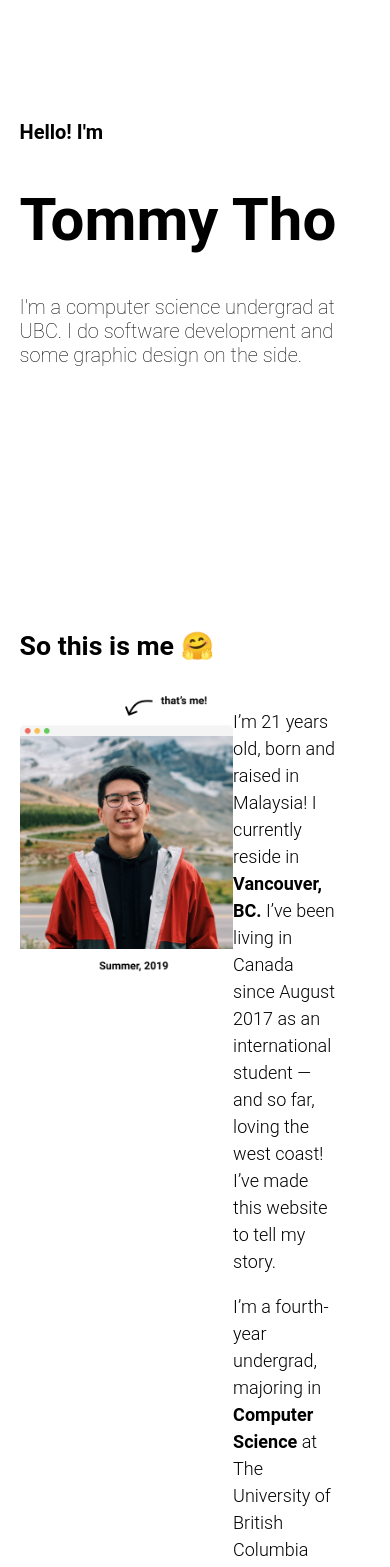
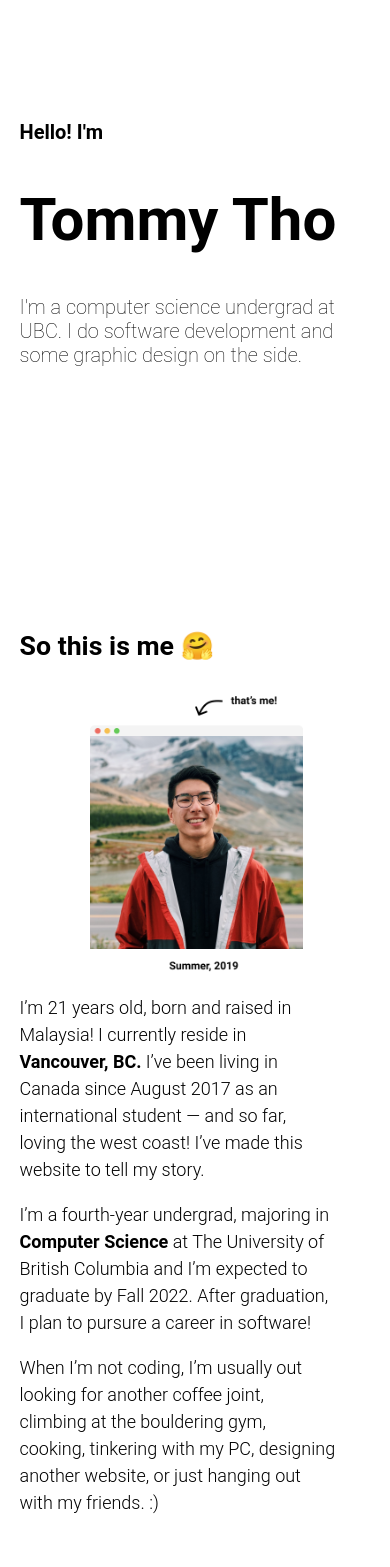
Before and after one commit to tommytwm/tommytwm.github.io, a React (Create React App) app: page / in a window 390 px wide. Shown: the top 1567 px of the page. Built offline with nearby package versions, Linux system fonts and the light colour scheme.

Commit message:
made bio section responsive

```diff
--- a/package.json
+++ b/package.json
@@ -1,5 +1,5 @@
 {
-  "homepage": "http://tommytwm.github.io/tommytho",
+  "homepage": "https://tommytwm.github.io/tommytho",
   "name": "my-website",
   "version": "0.1.0",
   "private": true,
@@ -10,7 +10,7 @@
     "react": "^16.13.1",
     "react-dom": "^16.13.1",
     "react-router": "^5.2.0",
-    "react-scripts": "3.4.1"
+    "react-scripts": "^3.4.3"
   },
   "scripts": {
     "start": "react-scripts start",
--- a/src/components/bio/Bio.css
+++ b/src/components/bio/Bio.css
@@ -10,10 +10,11 @@
 
     .Bio-text {
         display: flex;
-        flex-direction: row-reverse;
+        flex-direction: column-reverse;
     }
 
     .Bio img {
+        margin: 0 20%;
         width: 12em !important;
     }
 }
```
Also changed, not shown: 1 other file (tests, documents, lock files or other folders).
